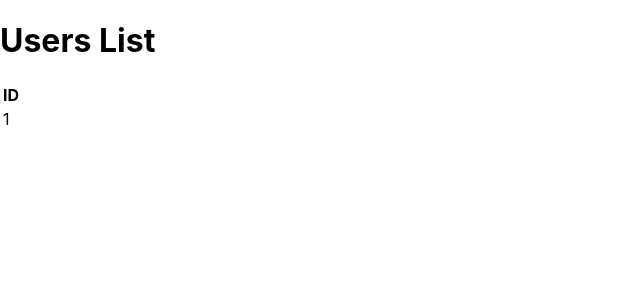
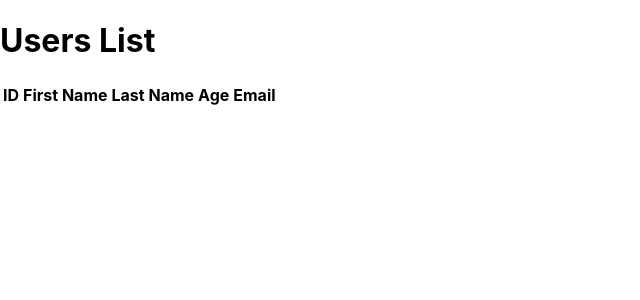
Before and after one commit to Muhammad-bilal-ai/react-table, a React (Create React App) app: page / in a window 1280 px wide. Shown: the top 300 px of the page, without its empty margins (0-640 px from the left). Built offline with nearby package versions, Linux system fonts and the light colour scheme.

Commit message:
Successfully renderd the table headings using flexRender

```diff
--- a/src/components/BasicTable.jsx
+++ b/src/components/BasicTable.jsx
@@ -3,8 +3,14 @@
   getCoreRowModel,
   flexRender,
 } from "@tanstack/react-table";
-import { fetchedUsers } from "./Users";
 import { useMemo } from "react";
+import axios from "axios";
+
+export const fetchedUsers = async () => {
+  const response = await axios.get("https://dummyjson.com/users");
+  console.log("DATA--", response.data.users);
+  return response.data.users;
+};
 
 export const BasicTable = () => {
   const data = useMemo(() => fetchedUsers, []);
@@ -32,21 +38,40 @@
       accessorKey: "email",
     },
   ];
-  const table = useReactTable({ data, columns });
+  const table = useReactTable({
+    data,
+    columns,
+    getCoreRowModel: getCoreRowModel(),
+  });
 
   return (
     <div>
       <table>
         <thead>
-          <tr>
-            <th>ID</th>
-          </tr>
+          {table.getHeaderGroups().map((headerGroup) => (
+            <tr key={headerGroup.id}>
+              {headerGroup.headers.map((header) => (
+                <th key={header.id}>
+                  {flexRender(
+                    header.column.columnDef.header,
+                    header.getContext()
+                  )}
+                </th>
+              ))}
+            </tr>
+          ))}
         </thead>
 
         <tbody>
-          <tr>
-            <td>1</td>
-          </tr>
+          {table.getRowModel().rows.map((row) => (
+            <tr key={row.id}>
+              {row.getVisibleCells().map((cell) => (
+                <td key={cell.id}>
+                  {flexRender(cell.column.columnDef.cell, cell.getContext())}
+                </td>
+              ))}
+            </tr>
+          ))}
         </tbody>
       </table>
     </div>
--- a/src/components/Users.js
+++ /dev/null
@@ -1,7 +0,0 @@
-import axios from "axios";
-
-export const fetchedUsers = async () => {
-  const response = await axios.get("https://dummyjson.com/users");
-  console.log("DATA--", response.data.users);
-  return response.data.users;
-};
```
